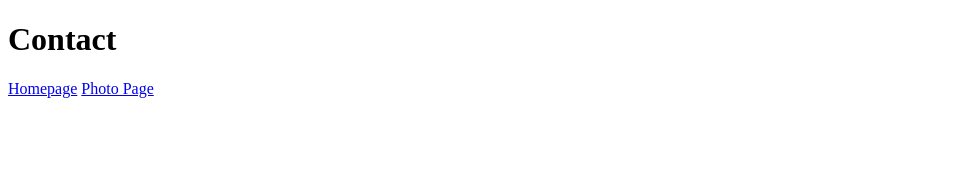
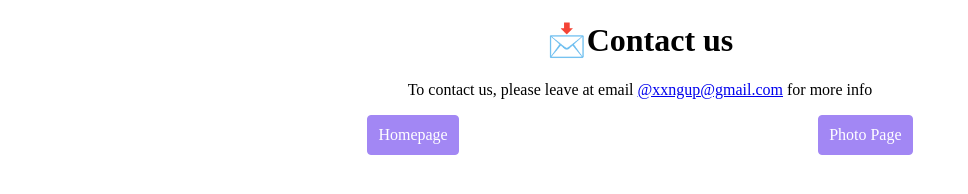
Before and after one commit to lillyn123/Croissant, a plain HTML site: page contact.html in a window 1280 px wide. Shown: the whole page, without its empty margins (0-968 px from the left). Drawn offline with Linux system fonts and the light colour scheme.

Commit message:
Added more text to contact page, link decoration to every page, and positioned everything in center

```diff
--- a/contact.html
+++ b/contact.html
@@ -3,12 +3,18 @@
 <head>
     <meta charset="UTF-8">
     <meta name="viewport" content="width=device-width, initial-scale=1.0">
-    <link rel="stylesheet" href="style.css">
+    <link rel="stylesheet" href="src/style.css">
     <title>Contact Page</title>
 </head>
 <body>
-    <h1 class="contact-title">Contact</h1>
-    <a href="index.html">Homepage</a>
-    <a href="photo.html">Photo Page</a>
+    <h1 class="contact-title flex-center">📩Contact us</h1>
+    <p>To contact us, please leave at email
+        <a href="mailto:xxngup@gmail.com">@xxngup@gmail.com</a>
+        for more info
+    </p>
+    <div class="flex-center link">
+        <a class="link-decor" href="index.html">Homepage</a>
+        <a class="link-decor" href="photo.html">Photo Page</a>
+    </div>
 </body>
 </html>
--- a/src/style.css
+++ b/src/style.css
@@ -0,0 +1,31 @@
+:root {
+    --purple: #a287f4;
+}
+
+.flex-center {
+    display: flex;
+    justify-content: center;
+}
+
+.link {
+    justify-content: space-evenly;
+}
+
+.link-decor {
+    border: 1px solid var(--purple);
+    border-radius: 4px;
+    background-color: var(--purple);
+    color: white;
+    text-decoration: none;
+    padding: 10px;
+}
+
+.link-decor:hover {
+    background-color: white;
+    color: var(--purple);
+    box-shadow: 5px 5px 10px lightgrey;
+}
+
+p {
+    text-align: center;
+}
```
Also changed, not shown: index.html (+6 -4 lines), photo.html (+7 -4 lines).
